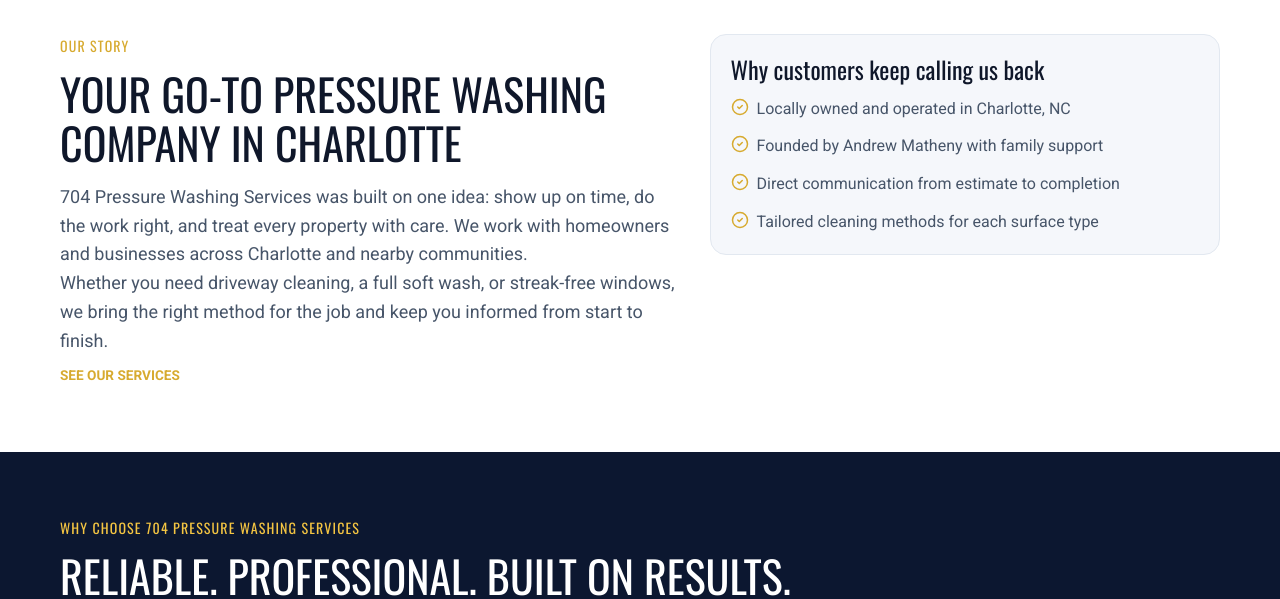
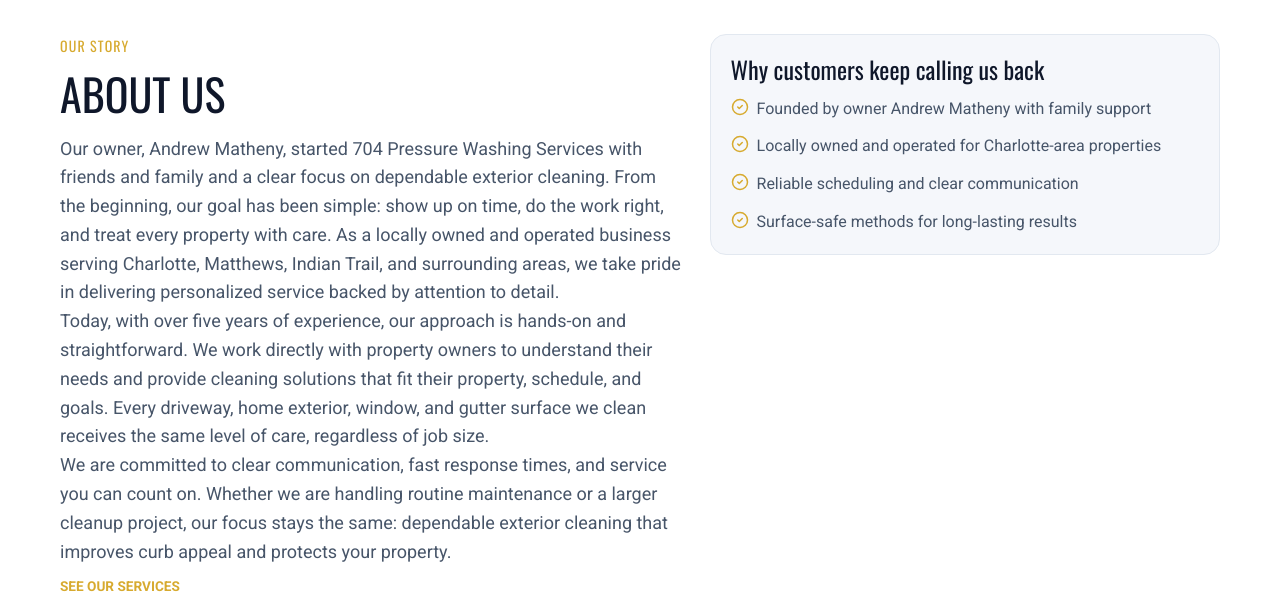
Before and after one commit to newoninja/704PressureWashing, a React (Vite) app: page /our-story in a window 1280 px wide. Shown: the part 353-952 px from the top of the page. Built offline with nearby package versions, Linux system fonts and the light colour scheme; no server answers.

Commit message:
Expand About Us copy with owner-focused brand story

```diff
--- a/src/components/About.jsx
+++ b/src/components/About.jsx
@@ -3,10 +3,10 @@ import { Link } from 'react-router-dom'
 import useReveal from '../useReveal'
 
 const highlights = [
-  'Locally owned and operated in Charlotte, NC',
-  'Founded by Andrew Matheny with family support',
-  'Direct communication from estimate to completion',
-  'Tailored cleaning methods for each surface type',
+  'Founded by owner Andrew Matheny with family support',
+  'Locally owned and operated for Charlotte-area properties',
+  'Reliable scheduling and clear communication',
+  'Surface-safe methods for long-lasting results',
 ]
 
 export default function About() {
@@ -17,15 +17,27 @@ export default function About() {
       <div className="container split-section">
         <div className="reveal reveal-right">
           <p className="section-kicker">Our Story</p>
-          <h2>Your Go-To Pressure Washing Company in Charlotte</h2>
+          <h2>About Us</h2>
           <p>
-            704 Pressure Washing Services was built on one idea: show up on time, do the work right,
-            and treat every property with care. We work with homeowners and businesses across
-            Charlotte and nearby communities.
+            Our owner, Andrew Matheny, started 704 Pressure Washing Services with friends and family
+            and a clear focus on dependable exterior cleaning. From the beginning, our goal has been
+            simple: show up on time, do the work right, and treat every property with care. As a
+            locally owned and operated business serving Charlotte, Matthews, Indian Trail, and
+            surrounding areas, we take pride in delivering personalized service backed by attention
+            to detail.
           </p>
           <p>
-            Whether you need driveway cleaning, a full soft wash, or streak-free windows, we bring
-            the right method for the job and keep you informed from start to finish.
+            Today, with over five years of experience, our approach is hands-on and straightforward.
+            We work directly with property owners to understand their needs and provide cleaning
+            solutions that fit their property, schedule, and goals. Every driveway, home exterior,
+            window, and gutter surface we clean receives the same level of care, regardless of job
+            size.
+          </p>
+          <p>
+            We are committed to clear communication, fast response times, and service you can count
+            on. Whether we are handling routine maintenance or a larger cleanup project, our focus
+            stays the same: dependable exterior cleaning that improves curb appeal and protects your
+            property.
           </p>
           <Link to="/services" className="text-link">
             See Our Services
```
